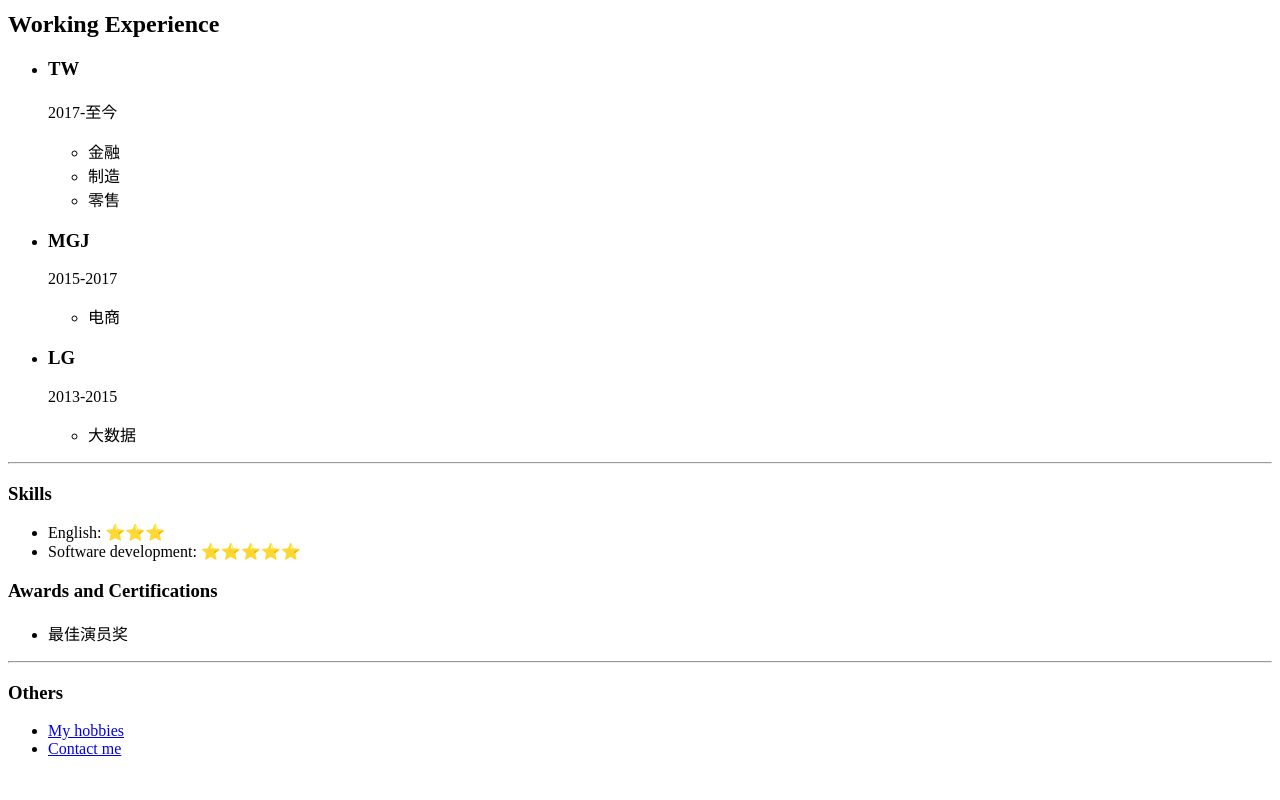
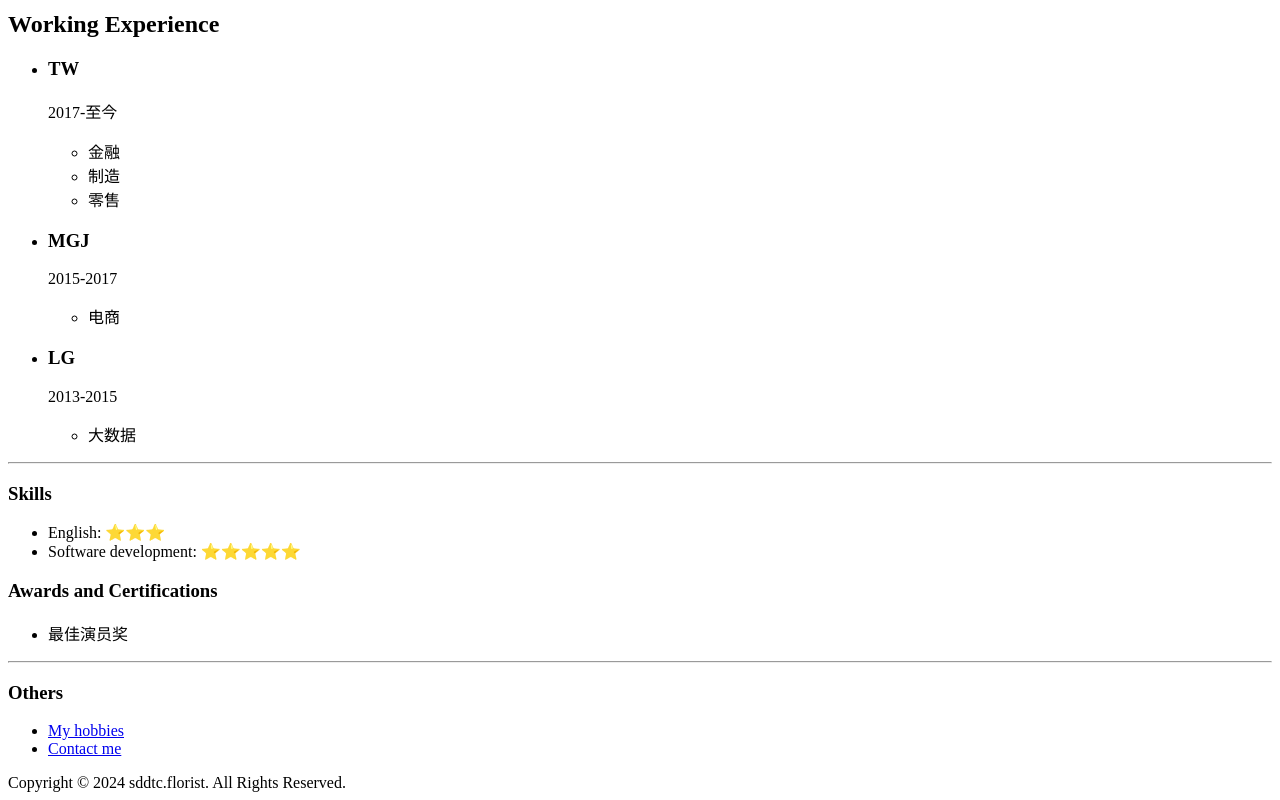
Before and after one commit to sddtc/capstone-sddtc-resume, a plain HTML site: page index.html in a window 1280 px wide. Shown: the part 392-1192 px from the top of the page. Before the commit the page ends 1166 px from the top, so only its background shows below. Drawn offline with Linux system fonts and the light colour scheme.

Commit message:
add footer

```diff
--- a/index.html
+++ b/index.html
@@ -56,5 +56,8 @@
   <li><a href="./my-hobbies.html">My hobbies</a></li>
   <li><a href="./contacts.html">Contact me</a></li>
 </ul>
+<footer>
+  Copyright © 2024 sddtc.florist. All Rights Reserved.
+</footer>
 </body>
 </html>
```
